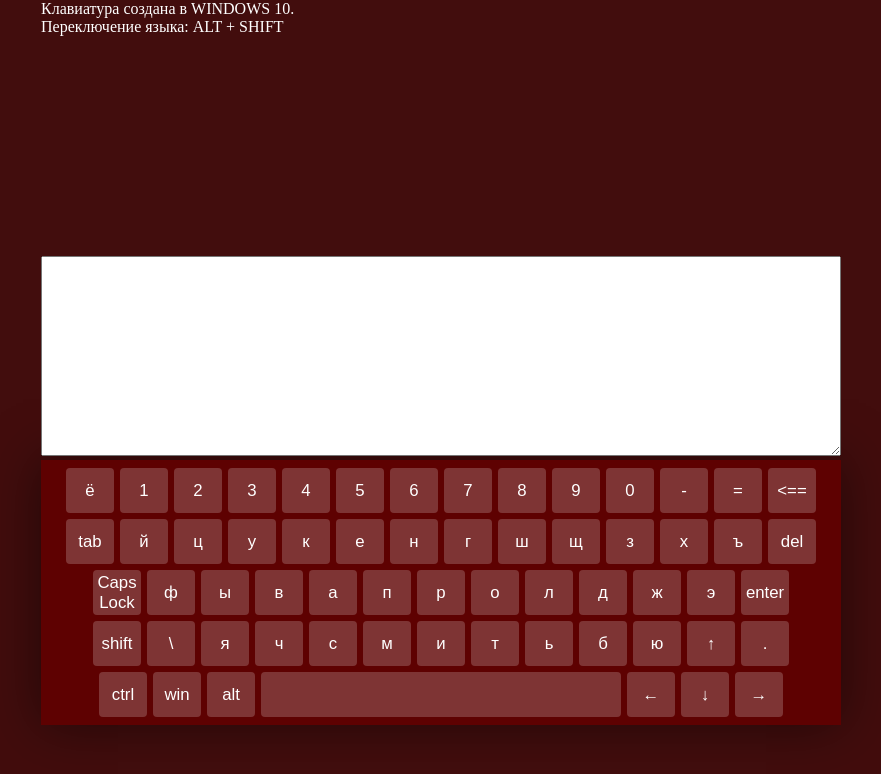
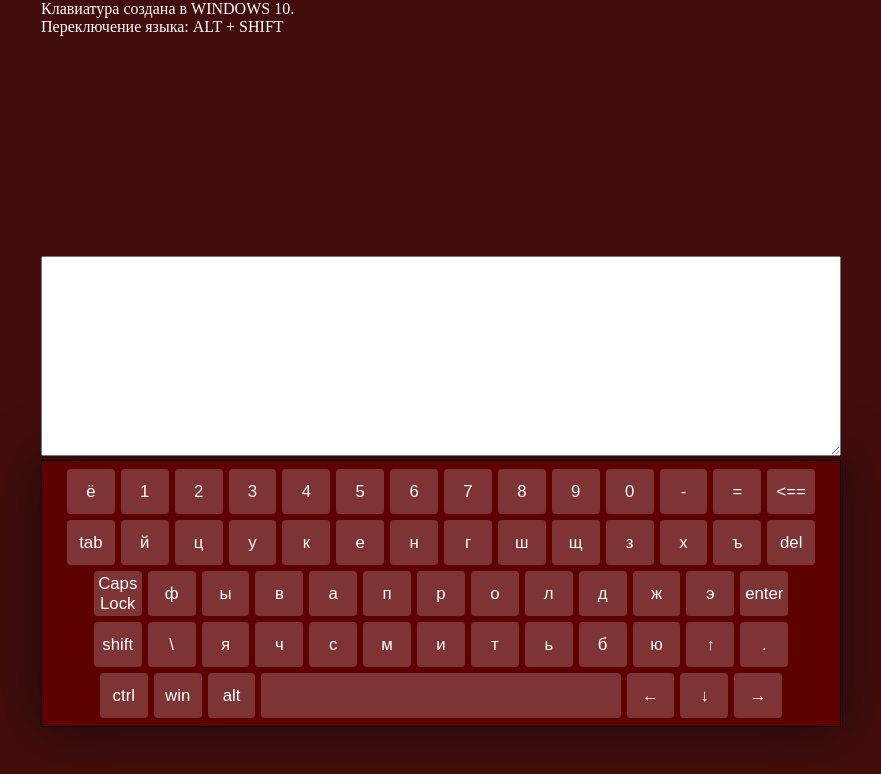
Before and after one commit to SemperIdem/virtual-keyboard, a website: page index.html in a window 1280 px wide. Shown: the whole page, without its empty margins (199-1080 px from the left). Drawn offline with Linux system fonts and the light colour scheme.

Commit message:
feat: clear css

```diff
--- a/style.css
+++ b/style.css
@@ -18,8 +18,7 @@ body {
   padding: 5px 0;
   background: #5e0101;
   box-shadow: 0 0 50px rgba(0, 0, 0 ,0.5);
-  user-select: none;
-  transition: bottom 0.4s;
+  border: black 1px solid;
 }
 
 
```
